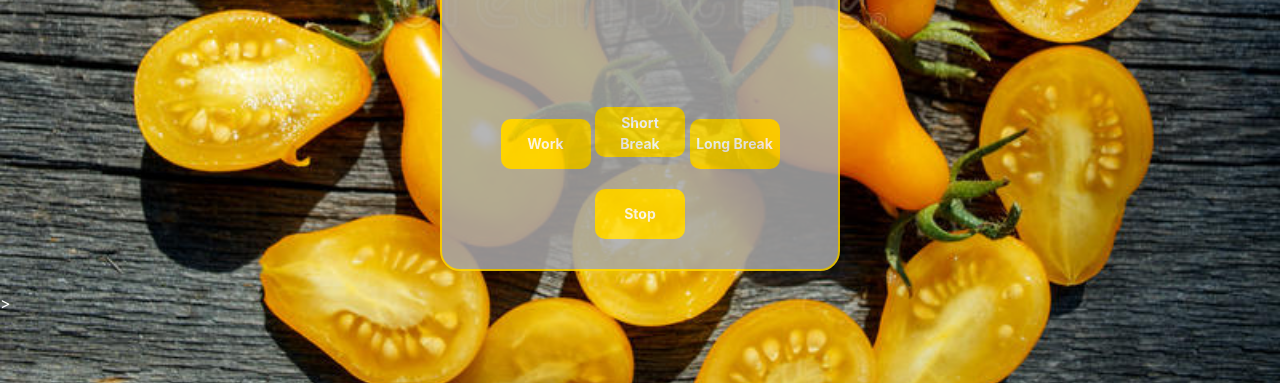
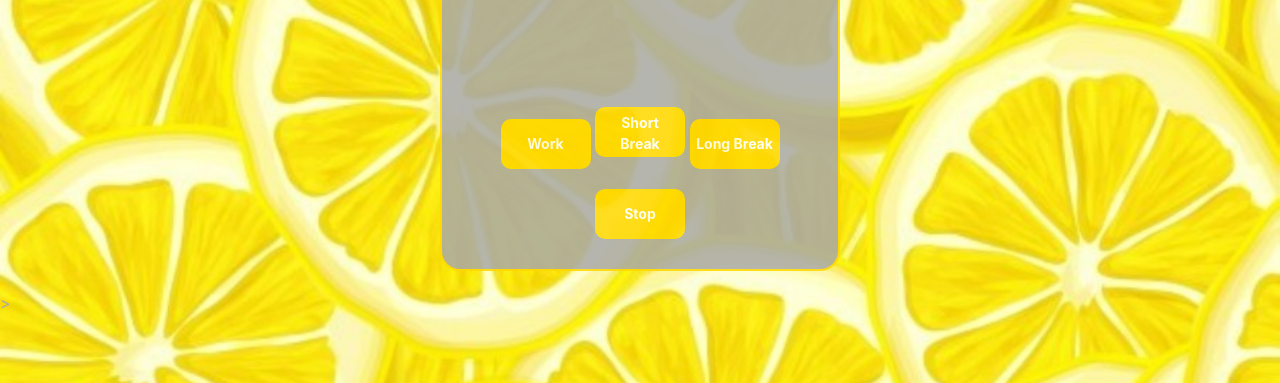
Before and after one commit to marijapesic/why_not_lemon, a plain HTML site: page index.html in a window 1280 px wide. Shown: the part 417-800 px from the top of the page. Drawn offline with nearby package versions, Linux system fonts and the light colour scheme.

Commit message:
changed backgraund and title

```diff
--- a/css/why_not_lemon.css
+++ b/css/why_not_lemon.css
@@ -1,7 +1,7 @@
     body {
-        background: url("../img/fresh-yellow-tomatoes-background-old-wooden-planks-grey-color-76319896.jpg") no-repeat center center fixed;
+        background: url("../img/sliced-lemon-seamless-background_1284-2264.jpg") no-repeat center center fixed;
         background-size: cover;
-        color: white;
+        color: darkgray;
         margin: 0;
     }
 
--- a/index.html
+++ b/index.html
@@ -12,7 +12,7 @@
 </head>
 
 <body>
-    <<h1 id="message"> Why not lemon??!</h1>
+    <<h1 id="message"> Why not lemon - an unusual pomodoro timer </h1>
         <div id="pomodoro-app">
             <div id="container">
                 <div id="timer">
```
Also changed, not shown: img/sliced-lemon-seamless-background_1284-2264.jpg (added).
